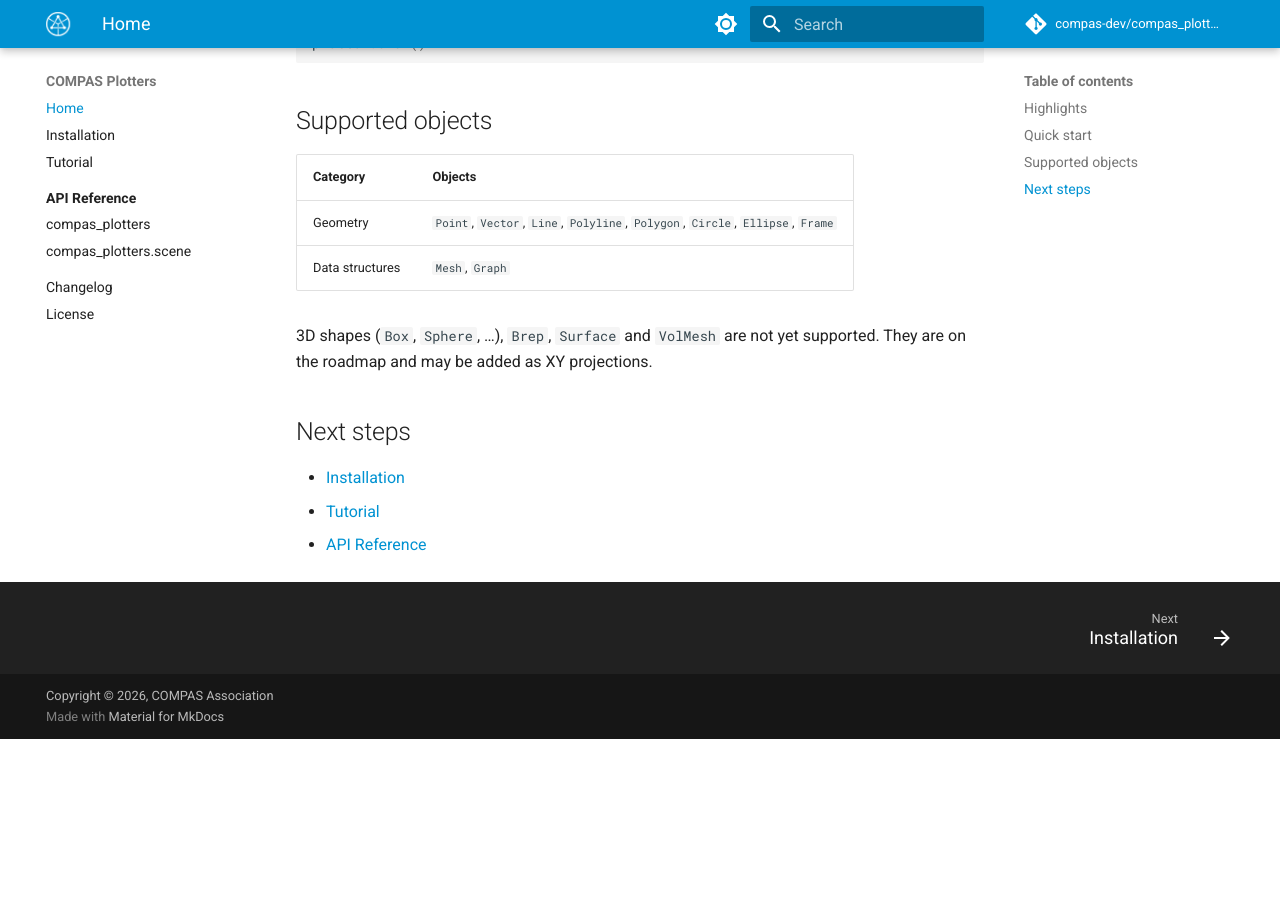
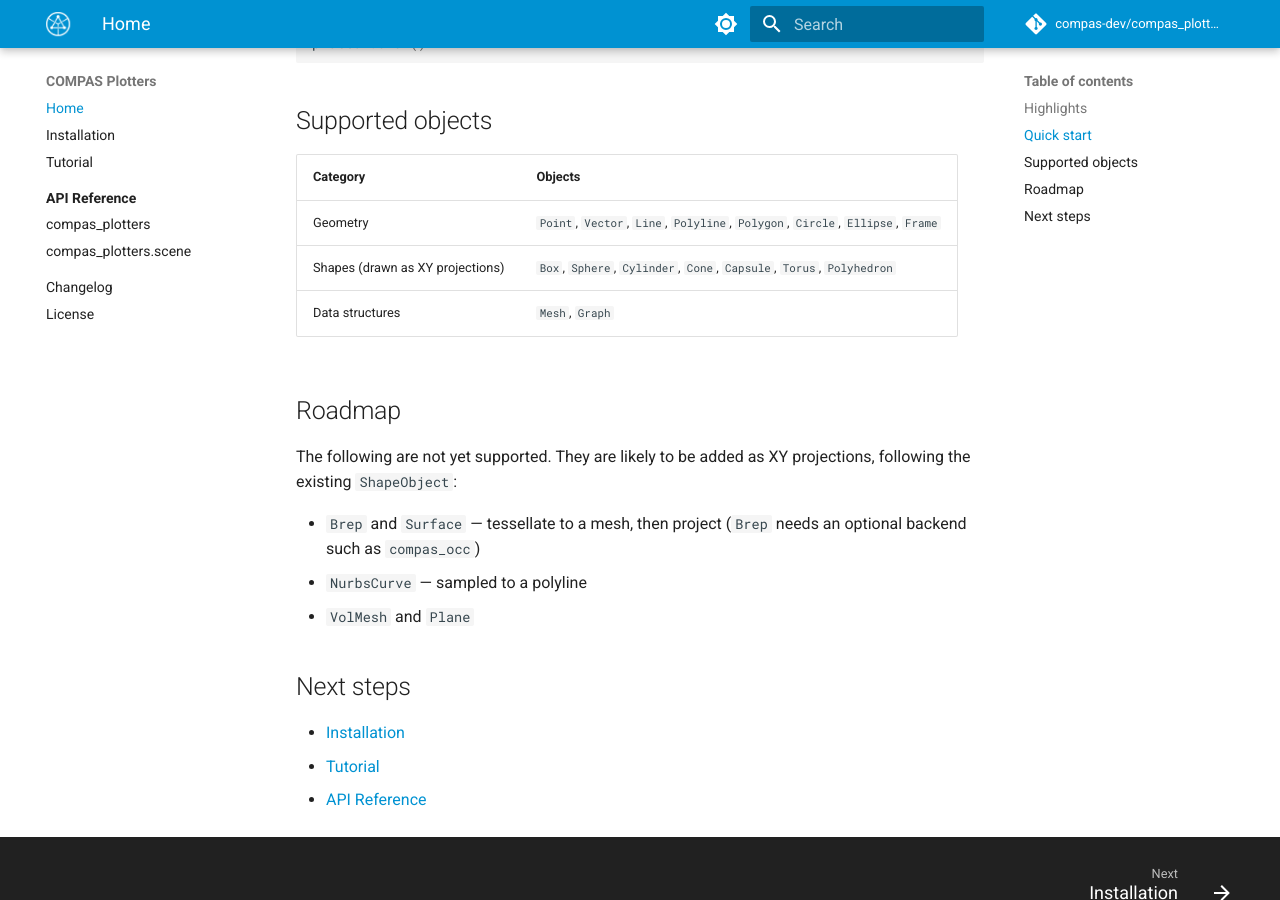
Before and after one commit to gonzalocasas/compas_plotters, an MkDocs documentation site: the page built from docs/index.md, in a window 1280 px wide and 900 px high, scrolled down 1407 px. Built offline with MkDocs 1.6.1 and Material for MkDocs 9.7.7, drawn with Linux system fonts in a browser that asks for light colours; comment, search, counter and statistics services are not loaded; the version menu is left out; before the commit the page ends 2146 px from its top, so only the background shows below that.

Commit message:
Update README and docs for shape support + roadmap
Move Box and the tessellated shapes (Sphere, Cylinder, Cone, Capsule, Torus,
Polyhedron) into the supported-objects tables, and rewrite the roadmap to list
what actually remains: Brep, Surface, NurbsCurve, VolMesh and Plane.

Co-Authored-By: Claude Opus 4.8 <noreply@anthropic.com>

```diff
--- a/docs/index.md
+++ b/docs/index.md
@@ -42,10 +42,18 @@ plotter.show()
 | Category | Objects |
 |---|---|
 | Geometry | `Point`, `Vector`, `Line`, `Polyline`, `Polygon`, `Circle`, `Ellipse`, `Frame` |
+| Shapes (drawn as XY projections) | `Box`, `Sphere`, `Cylinder`, `Cone`, `Capsule`, `Torus`, `Polyhedron` |
 | Data structures | `Mesh`, `Graph` |
 
-3D shapes (`Box`, `Sphere`, …), `Brep`, `Surface` and `VolMesh` are not yet
-supported. They are on the roadmap and may be added as XY projections.
+## Roadmap
+
+The following are not yet supported. They are likely to be added as XY
+projections, following the existing `ShapeObject`:
+
+- `Brep` and `Surface` — tessellate to a mesh, then project (`Brep` needs an
+  optional backend such as `compas_occ`)
+- `NurbsCurve` — sampled to a polyline
+- `VolMesh` and `Plane`
 
 ## Next steps
 
```
Also changed, not shown: README.md (+13 -2 lines).
